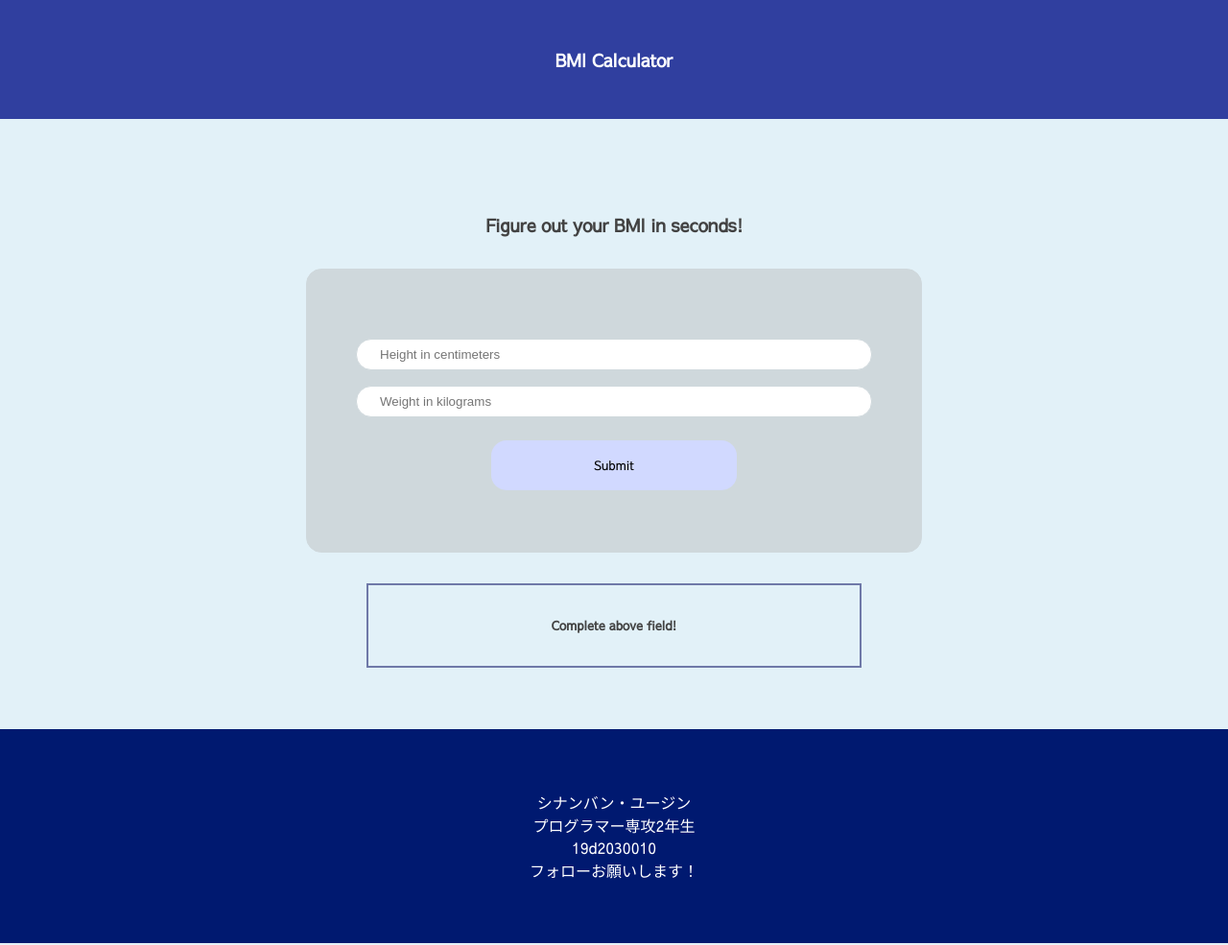
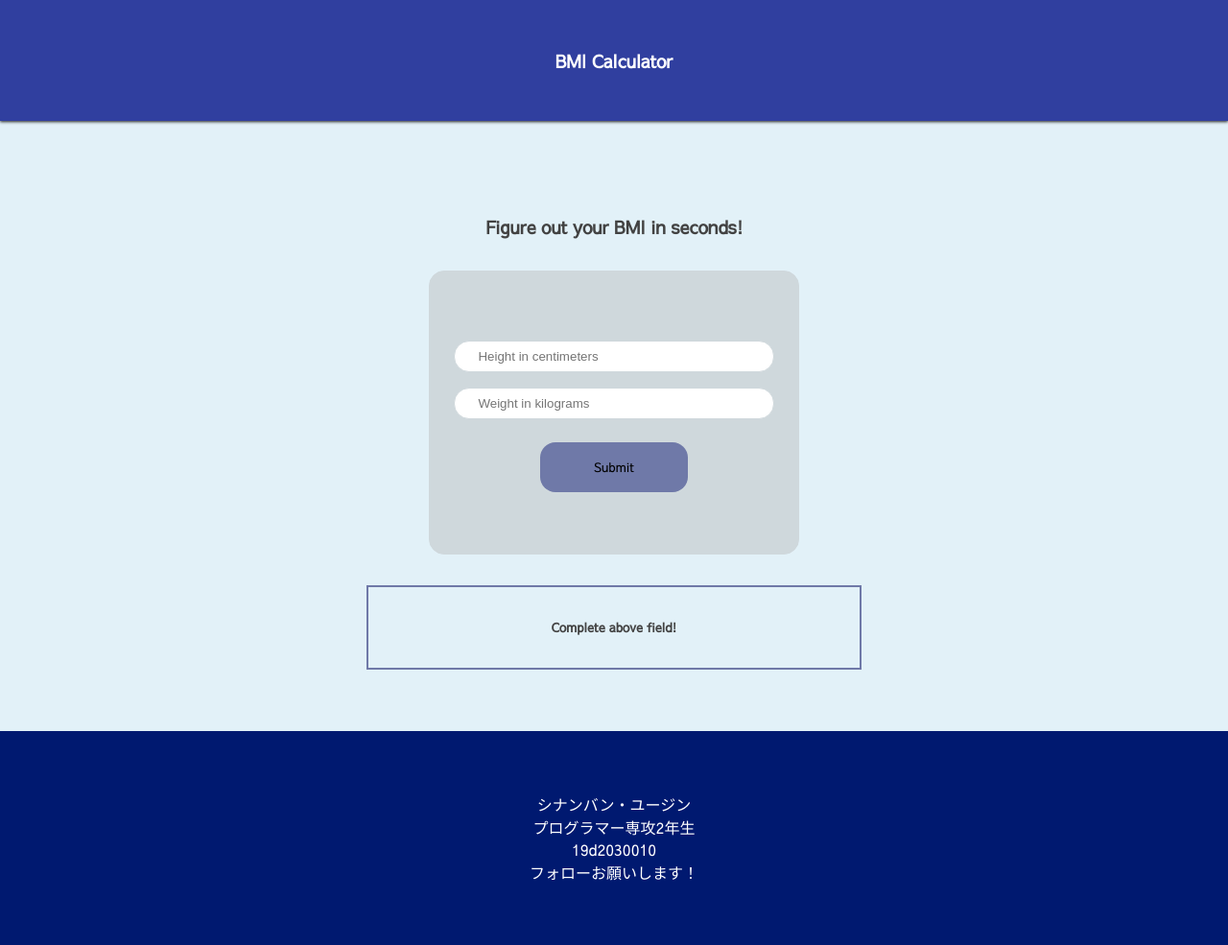
Before and after one commit to eugenesinamban/bmi-calculator, a PHP site: page / in a window 1280 px wide. Shown: the whole page at 96% size. Run offline with PHP 8.4, Linux system fonts and the light colour scheme; some libraries are stand-ins or nearby versions.

Commit message:
add validation

```diff
--- a/css/style.css
+++ b/css/style.css
@@ -15,6 +15,15 @@ header {
     padding: 3rem 0;
     background: #303f9f;
     color: #ffffff;
+    border: #303f9f 1px solid;
+    position: relative;
+    z-index: 10;
+    box-shadow: 0 1px 3px #212121;
+}
+
+header a {
+    text-decoration: none;
+    color: #ffffff;
 }
 
 main {
@@ -26,12 +35,22 @@ main #main-label {
     padding: 2rem 0;
 }
 
+main .error {
+    color: #ef5350;
+}
+
 main .box {
     padding: 4rem 0;
-    width: 50%;
+    width: 30%;
     background: #cfd8dc;
     border: #cfd8dc 1px solid;
     border-radius: 1rem;
+}
+
+@media only screen and (max-width: 768px) {
+    main .box {
+        width: 80%;
+  }
 }
 
 main .input {
@@ -54,7 +73,7 @@ main .input:active {
 
 main #submit-button {
     width: 40%;
-    background: #d1d9ff;
+    background: #6f79a8;
     padding: 1rem 0;
     margin: 1rem 0 0;
     border: 0px solid #fff;
--- a/index.php
+++ b/index.php
@@ -10,10 +10,13 @@ $calculator = new BMI($height, $weight);
 
 $bmi = $calculator->getBMI();
 $description = $calculator->getBMIDescription($bmi);
+$error = $_COOKIE['error'] ?? null;
 
 $viewVars = [
     'bmi' => $bmi,
-    'description' => $description
+    'description' => $description,
+    'error' => $error
 ];
 
 echo $twig->render('index.html.twig', $viewVars);
+$_COOKIE['error'] = '';
--- a/models/BMI.php
+++ b/models/BMI.php
@@ -5,10 +5,24 @@ class BMI
     protected $height;
     protected $weight;
 
-    public function __construct(int $height = null, int $weight = null)
+    public function __construct($height = null, $weight = null)
     {
         $this->height = $height;
         $this->weight = $weight;
+    }
+
+    private function isValid($value = null) {
+
+        if (null === $value) {
+            return false;
+        }
+
+        if (abs(floatval($value)) <= 0 || !is_numeric($value)) {
+            $_COOKIE['error'] = "Enter correct values!";
+            return false;
+        }
+
+        return true;
     }
 
     public function getBMI() : ?float {
@@ -16,7 +30,7 @@ class BMI
         $weight = $this->weight;
         $height = $this->height;
 
-        if ($height === null || $weight === null) {
+        if (!$this->isValid($height) || !$this->isValid($weight)) {
             return null;
         }
 
--- a/views/includes/footer.twig
+++ b/views/includes/footer.twig
@@ -1,8 +1,10 @@
 <footer>
-    <div>
+    <div id="footer-left">
         <p>シナンバン・ユージン</p>
         <p>プログラマー専攻2年生</p>
         <p>19d2030010</p>
+    </div>
+    <div id="footer-right">
         <p><a href="https://twitter.com/codejunkie21">フォローお願いします！</a></p>
     </div>
 </footer>
--- a/views/index.html.twig
+++ b/views/index.html.twig
@@ -4,27 +4,30 @@
     <meta charset="UTF-8">
     <meta name="viewport" content="width=device-width, initial-scale=1.0">
     <link rel="stylesheet" href="css/style.css">
+    <script src="https://kit.fontawesome.com/993416add2.js" crossorigin="anonymous"></script>
     <title>BMI Calculator</title>
 </head>
 <body>
     <header>
         <h3 id="title">
-            BMI Calculator
+            <a href="/codejunkie21/bmi/">BMI Calculator</a>
         </h3>
     </header>
     <main>
         <h3 id="main-label">Figure out your BMI in seconds!</h3>
 
+        <h5 class="error">{{ error }}</h5>
+
         <form action="#" method="get">
             <div class="box">
-                <input type="number" placeholder="Height in centimeters" name="height" id="height" class="input">
-                <input type="number" placeholder="Weight in kilograms" name="weight" id="weight" class="input">
+                <input type="text" placeholder="Height in centimeters" name="height" id="height" class="input">
+                <input type="text" placeholder="Weight in kilograms" name="weight" id="weight" class="input">
                 <input type="submit" value="Submit" id="submit-button">
             </div>
         </form>
         <div id="result">
-            <h5 id="bmi">{{ bmi ?? 'Complete above field!'}}</h5>
-            <h5 id="description">{{ description }}</h5>
+            <h5 id="bmi">{{ bmi ? "Your BMI is " ~ bmi : 'Complete above field!' |e }}</h5>
+            <h5 id="description">{{ description |e }}</h5>
         </div>
     </main>
     {% include "./includes/footer.twig" %}
```
